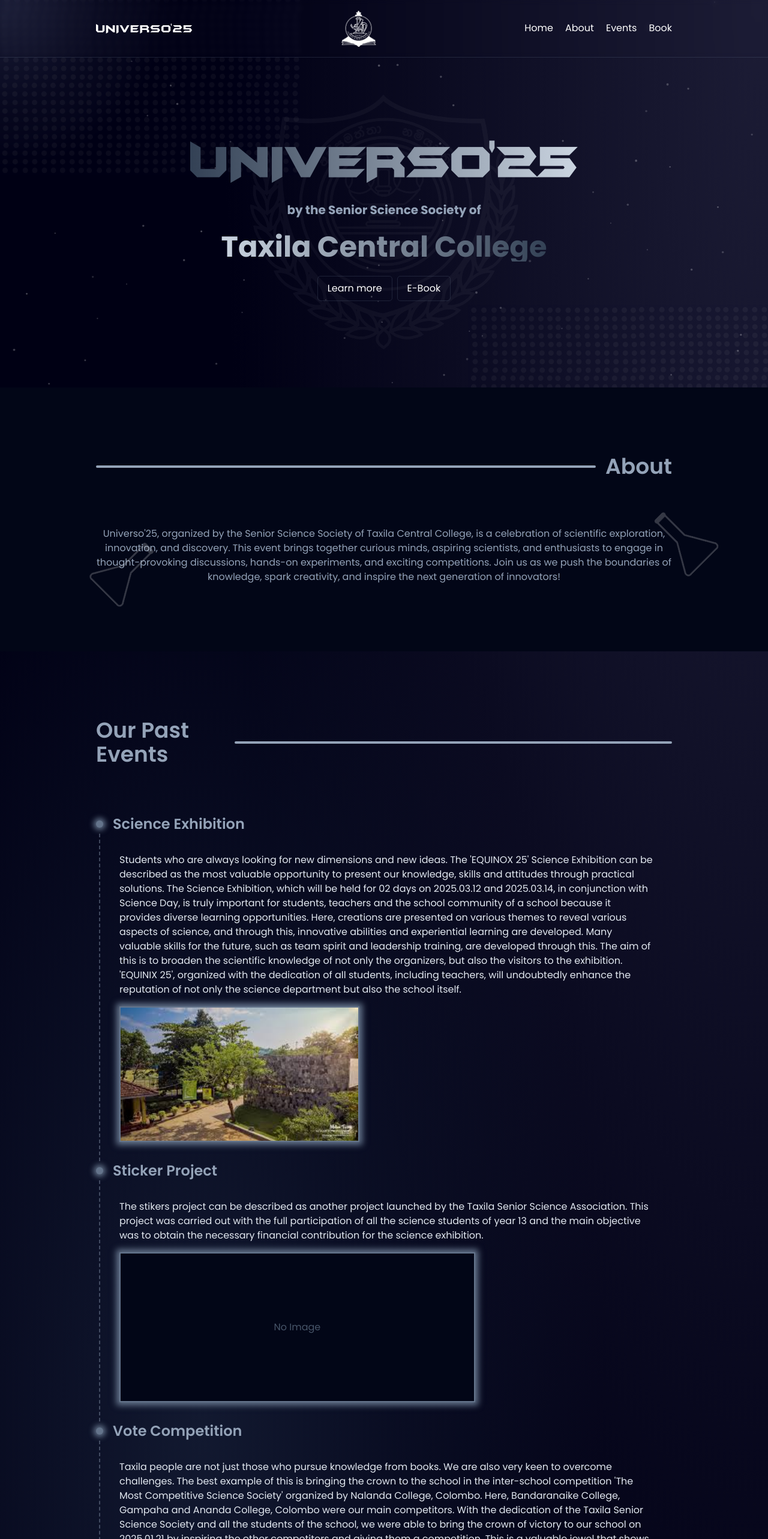
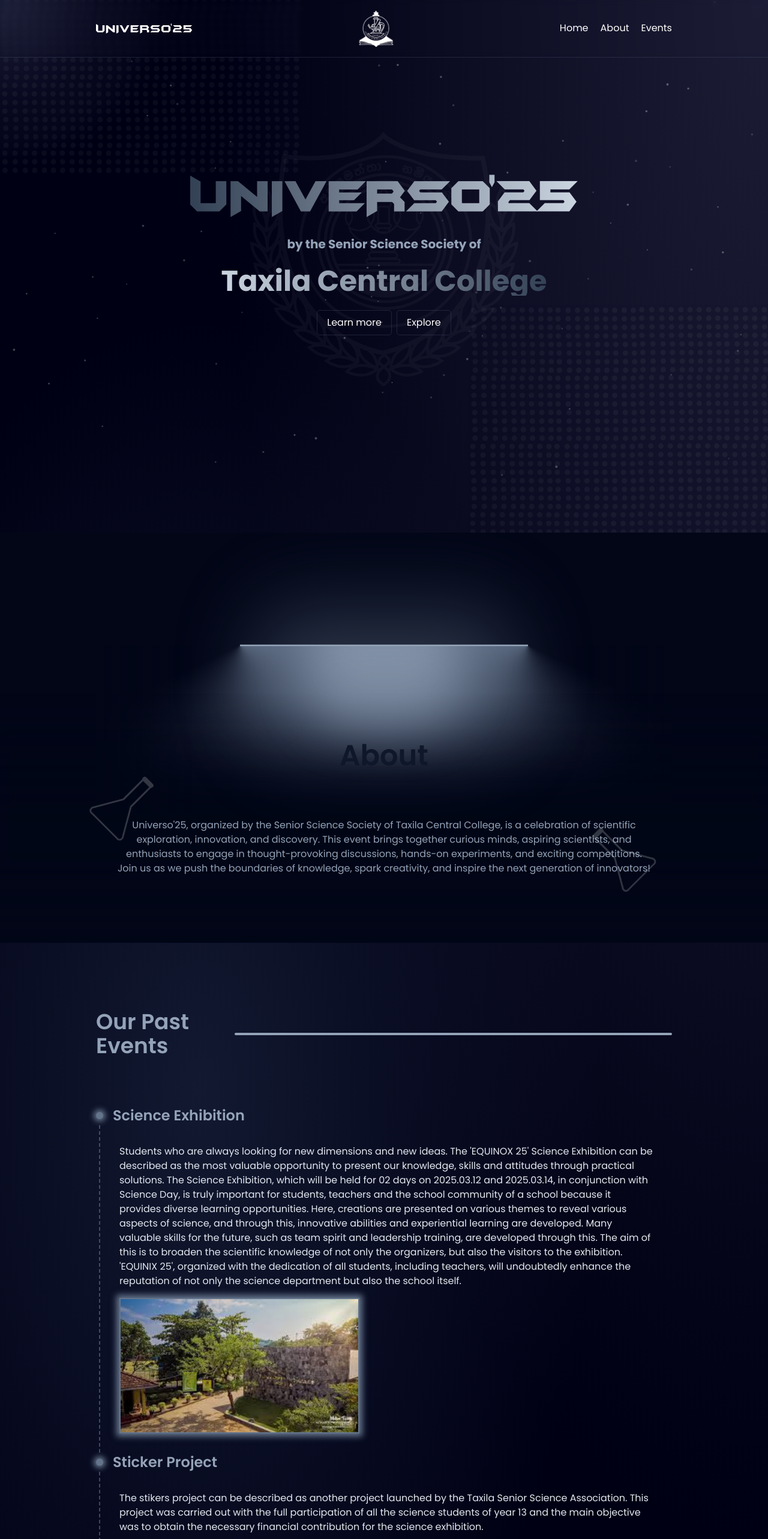
Before and after one commit to methupaPerera/universo, a Next.js app: page / in a window 1280 px wide. Shown: the top 2566 px of the page at 60% size. Built offline with nearby package versions, Linux system fonts and the light colour scheme; a web font is replaced by a local one.

Commit message:
Quick Changes.

```diff
--- a/src/app/globals.css
+++ b/src/app/globals.css
@@ -29,7 +29,7 @@
 }
 
 .gradient-bg {
-  background-color: hsla(222, 47%, 11%, 1);
+  background-color: #020617;
   background-image: radial-gradient(
     circle at 60% center,
     rgba(142, 156, 202, 0.2) 0%,
--- a/src/app/layout.tsx
+++ b/src/app/layout.tsx
@@ -14,7 +14,7 @@
 export const metadata: Metadata = {
     title: "UNIVERSO'25 - Taxila Central College",
     description:
-        "An official website of Taxila Central College, where the students \
+        "An official website of Taxila Central College Science Society, where the students \
         can view the events, notices, and much more.",
 };
 
--- a/src/app/page.tsx
+++ b/src/app/page.tsx
@@ -1,21 +1,20 @@
 "use client";
 
+import Image from "next/image";
+import Link from "next/link";
+import TSParticles from "@/components/particles";
 import Button from "@/components/button";
-import CountdownTimer from "@/components/countdown";
 import Footer from "@/components/footer";
 import { LampContainer } from "@/components/lamp";
+
 import { motion } from "framer-motion";
-import TSParticles from "@/components/particles";
-import Image from "next/image";
-import Link from "next/link";
 import { events } from "@/lib/events";
-import { CardSpotlight } from "@/components/card-spotlight";
 
 export default function Home() {
     return (
         <>
             <div className="text-white content">
-        <section className="py-36 flex flex-col items-center container">
+                <section className="min-h-screen flex flex-col justify-center items-center container">
                     <TSParticles />
 
                     <Image
@@ -26,7 +25,7 @@
                         className="absolute opacity-[0.04] -mt-28 -z-10"
                     />
 
-          <div className="flex flex-col items-center gap-2">
+                    <div className="flex flex-col items-center gap-2 -mt-32">
                         <span className="font-batman text-[2.6rem] md:text-[5rem] leading-[5rem] font-bold gradient-text">
                             UNIVERSO&apos;25
                         </span>
@@ -41,8 +40,8 @@
                             <Link href="/#about">
                                 <Button>Learn more</Button>
                             </Link>
-              <Link href="/book/1">
-                <Button>E-Book</Button>
+                            <Link href="#/events">
+                                <Button>Explore</Button>
                             </Link>
                         </div>
                     </div>
@@ -64,15 +63,21 @@
                     />
                 </section>
 
-        <section className="bg-slate-950 pb-28 relative" id="about">
-          <div className="container">
+                <section
+                    className="bg-slate-950 pb-28 overflow-hidden relative"
+                    id="about"
+                >
+                    <LampContainer className="-mt-40 md:-mt-0">
+                        <p></p>
+                    </LampContainer>
+
+                    <div className="container relative z-50 -mt-[620px] md:-mt-[500px]">
                         <motion.h2
                             transition={{ duration: 0.5 }}
                             initial={{ y: 60, opacity: 0 }}
                             whileInView={{ y: 0, opacity: 1 }}
-              className="flex gap-4 items-center pt-28 font-semibold text-end text-4xl text-slate-400"
+                            className="pt-12 font-semibold text-center text-5xl text-slate-900"
                         >
-              <div className="hidden md:block h-1 w-full bg-slate-400 rounded-[5px]"></div>
                             About
                         </motion.h2>
 
@@ -80,15 +85,17 @@
                             transition={{ duration: 0.5 }}
                             initial={{ y: 60, opacity: 0 }}
                             whileInView={{ y: 0, opacity: 1 }}
-              className="mt-20 md:text-center text-slate-400"
+                            className="mt-20 text-balance text-center text-slate-400"
                         >
-              Universo&apos;25, organized by the Senior Science Society of
-              Taxila Central College, is a celebration of scientific
-              exploration, innovation, and discovery. This event brings together
-              curious minds, aspiring scientists, and enthusiasts to engage in
-              thought-provoking discussions, hands-on experiments, and exciting
-              competitions. Join us as we push the boundaries of knowledge,
-              spark creativity, and inspire the next generation of innovators!
+                            Universo&apos;25, organized by the Senior Science
+                            Society of Taxila Central College, is a celebration
+                            of scientific exploration, innovation, and
+                            discovery. This event brings together curious minds,
+                            aspiring scientists, and enthusiasts to engage in
+                            thought-provoking discussions, hands-on experiments,
+                            and exciting competitions. Join us as we push the
+                            boundaries of knowledge, spark creativity, and
+                            inspire the next generation of innovators!
                         </motion.p>
 
                         <Image
@@ -96,7 +103,7 @@
                             width={100}
                             height={100}
                             alt="logo"
-              className="absolute rotate-45 bottom-20 opacity-20"
+                            className="absolute rotate-45 bottom-16 opacity-20"
                         />
 
                         <Image
@@ -104,7 +111,7 @@
                             width={100}
                             height={100}
                             alt="logo"
-              className="absolute -rotate-45 right-24 bottom-32 opacity-20"
+                            className="absolute -rotate-45 right-10 -bottom-6 opacity-20"
                         />
                     </div>
                 </section>
@@ -137,11 +144,7 @@
 
                                 <div className="flex flex-col justify-between gap-4 ml-[5px] p-8 border-l-2 border-slate-400/40 border-dashed text-slate-200">
                                     <p>{event.description}</p>
-                  {event.image === "no-image" ? (
-                    <CardSpotlight className="border-2 border-slate-500 shadow-[0_0_10px_5px_#64748b] text-slate-600 h-[250px] w-11/12 md:w-2/3 flex justify-center items-center bg-slate-950">
-                      No Image
-                    </CardSpotlight>
-                  ) : (
+                                    {event.image === "no-image" ? null : (
                                         <Image
                                             src={event.image}
                                             alt="logo"
@@ -155,21 +158,6 @@
                         );
                     })}
                 </section>
-
-        <section>
-          <LampContainer>
-            <motion.h1
-              initial={{ opacity: 0.5, y: 100 }}
-              whileInView={{ opacity: 1, y: 0 }}
-              transition={{
-                duration: 0.8,
-                ease: "easeInOut",
-              }}
-            >
-              <CountdownTimer />
-            </motion.h1>
-          </LampContainer>
-        </section>
             </div>
 
             <Footer />
--- a/src/components/navigation.tsx
+++ b/src/components/navigation.tsx
@@ -11,7 +11,7 @@
     { label: "Home", href: "/", delay: 0.06 },
     { label: "About", href: "/#about", delay: 0.14 },
     { label: "Events", href: "/#events", delay: 0.1 },
-  { label: "Book", href: "/book", delay: 0.14 },
+    // { label: "Book", href: "/book", delay: 0.14 },
 ];
 
 export default function Navigation() {
@@ -33,10 +33,17 @@
                 <div className="w-full h-[1.5px] bg-slate-500/25 absolute bottom-0"></div>
 
                 <div className="container flex justify-between items-center">
-          <h1 className="font-batman uppercase text-xl">universo&apos;25</h1>
+                    <h1 className="font-batman uppercase text-xl">
+                        universo&apos;25
+                    </h1>
 
                     <Link href="/" className="hidden md:block">
-            <Image src="/science-logo.png" alt="" width={60} height={50} />
+                        <Image
+                            src="/science-logo.png"
+                            alt=""
+                            width={60}
+                            height={50}
+                        />
                     </Link>
 
                     <ul className="hidden md:flex list-none items-center gap-5">
@@ -47,7 +54,10 @@
                         ))}
                     </ul>
 
-          <div className="md:hidden relative" onClick={() => setOpen(!open)}>
+                    <div
+                        className="md:hidden relative"
+                        onClick={() => setOpen(!open)}
+                    >
                         <button className="button" id="menu-button">
                             <span></span>
                             <span></span>
@@ -79,7 +89,9 @@
                                             }}
                                             className="bg-slate-900 duration-400 hover:bg-slate-800/90 shadow px-10 py-3 rounded-[8px]"
                                         >
-                      <Link href={link.href}>{link.label}</Link>
+                                            <Link href={link.href}>
+                                                {link.label}
+                                            </Link>
                                         </motion.div>
                                     ))}
                                 </motion.div>
```
Lines whose indentation alone changed are shown as unchanged.
